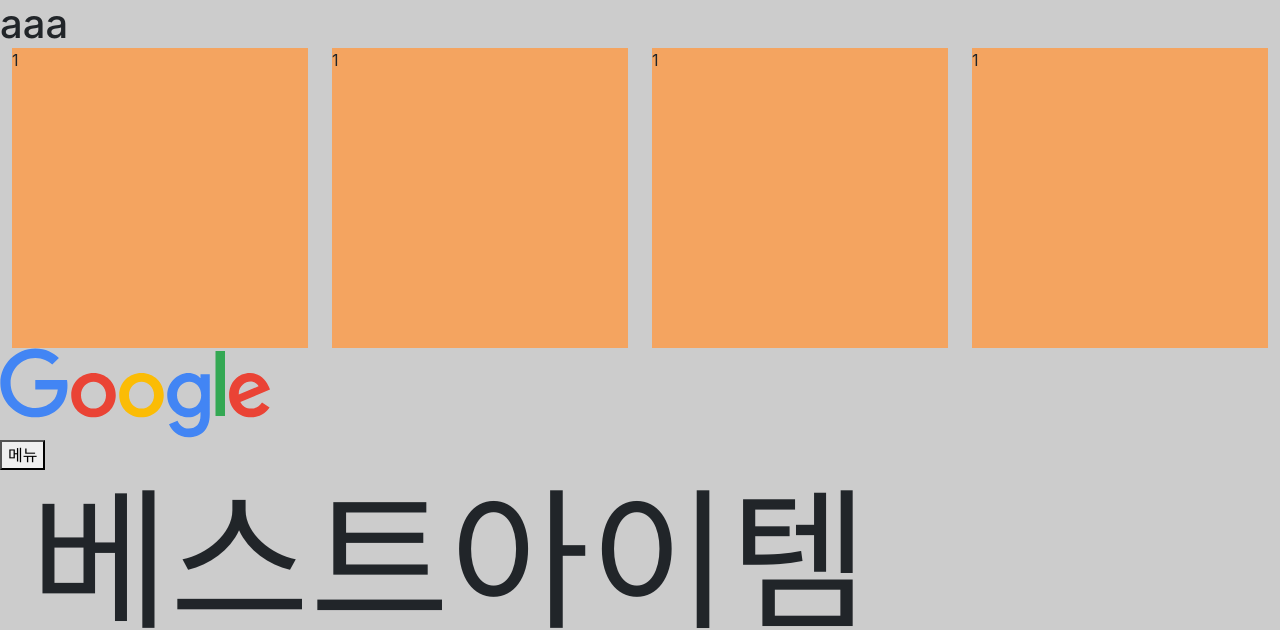
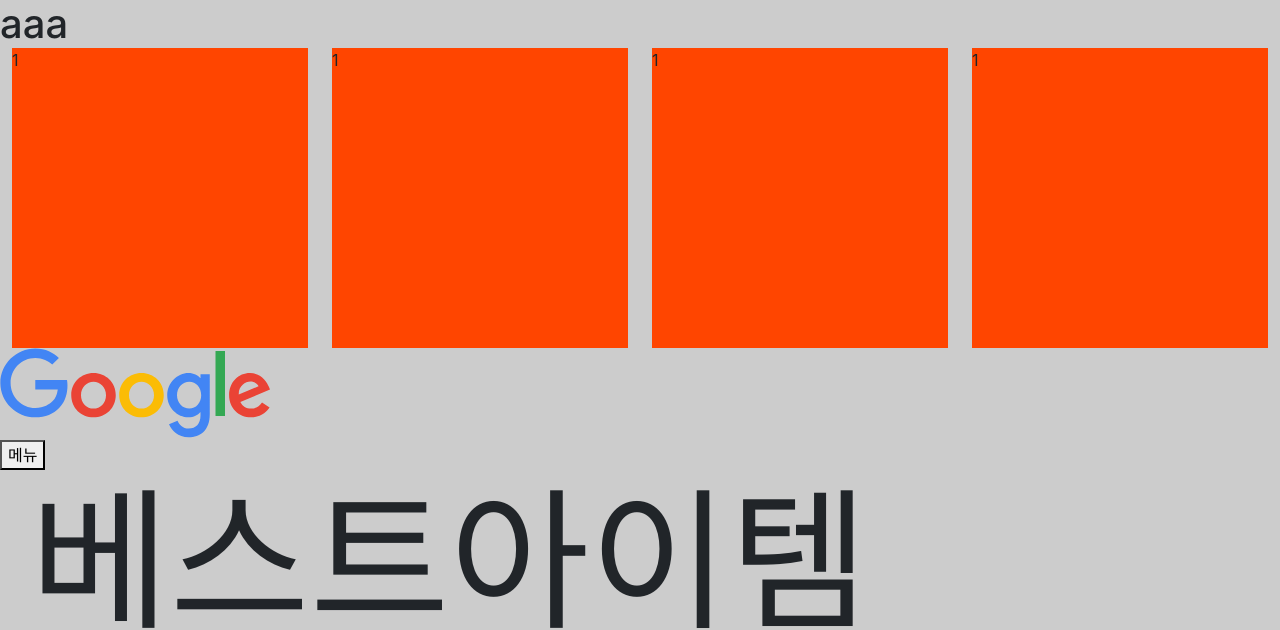
Before and after one commit to naweatmik/mcd, a plain HTML site: page index.html in a window 1280 px wide. Shown: the top 630 px of the page. Drawn offline with Linux system fonts and the light colour scheme.

Commit message:
두번째 업데이트

```diff
--- a/index.html
+++ b/index.html
@@ -20,7 +20,7 @@
   </script>
   <style>
     .box{
-      background-color: sandybrown;
+      background-color: orangered;
       height: 300px;
     }
     .t_hidden{
```
